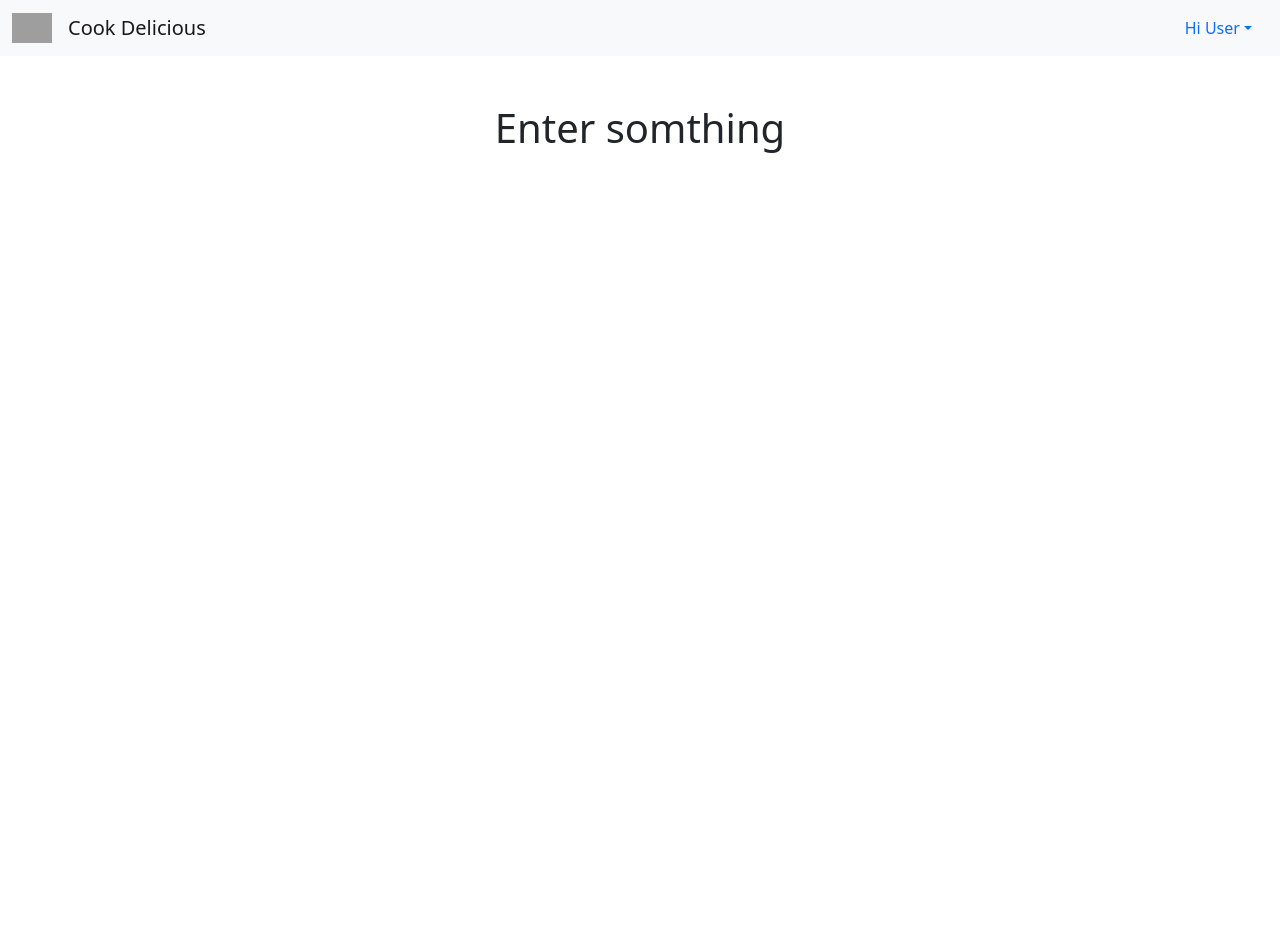
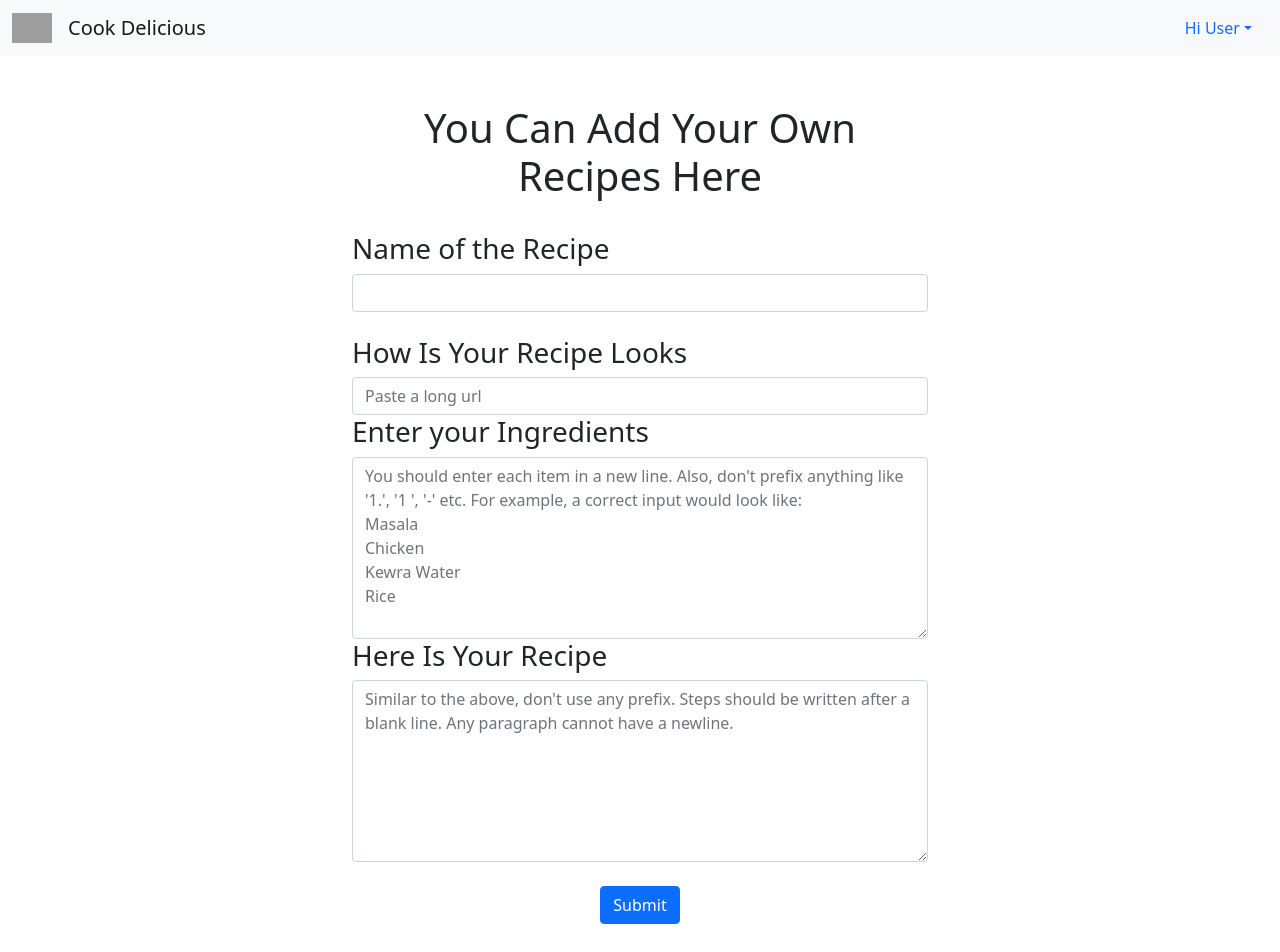
Before and after one commit to nehamahatha/frontend-cook-delicious, a React (Create React App) app: page /add-recipe in a window 1280 px wide. Shown: the top 952 px of the page. Before the commit the page ends 800 px from the top, so only its background shows below. Built offline with nearby package versions, Linux system fonts and the light colour scheme; grey boxes are pictures that could not be loaded.

Commit message:
task is done

```diff
--- a/src/addRecipe.js
+++ b/src/addRecipe.js
@@ -1,15 +1,106 @@
-import React from "react";
+import React  from "react";
 
 class AddRecipe extends React.Component {
 	constructor(props){
 		super(props);
 
+		const in_msg = "You should enter each item in a new line. Also, don't prefix anything like '1.', '1 ', '-' etc. For example, a correct input would look like:\nMasala\nChicken\nKewra Water\nRice";
+
+		const st_msg = "Similar to the above, don't use any prefix. Steps should be written after a blank line. Any paragraph cannot have a newline."
+
+		this.state = {
+			name: "",
+			ingredients: "",
+			image: "",
+			steps: "",
+			in_msg: in_msg,
+			st_msg: st_msg
+		};
 	}
+
+	onSubmit = async (e) => {
+		e.preventDefault();
+		if(!this.state.name || this.state.ingredients.length == 0 || this.state.steps.length==0){
+			alert("please fill all the required field");
+			return ;
+		}
+
+		const recipe_data = {
+			name: this.state.name,
+			image: this.state.image,
+			ingredients: this.state.ingredients.split('\n').filter(e=>e),
+			steps: this.state.steps.split('\n').filter(e=>e).map(c => ({content: c})),
+		};
+
+		const res = await fetch(`http://localhost:5000/add-recipe`, {
+     	method: "POST",
+     	headers: {
+       	"Content-Type": "application/json",
+     	},
+     	body: JSON.stringify(recipe_data),
+   	})
+   	.catch(error => {
+     	window.alert(error);
+     	return;
+   	});
+
+	}
+
+	// async componentDidMount() {
+	// 	const res = await fetch(`http://localhost:5000/addrecipe/`, {
+ //     	method: "POST",
+ //     	headers: {
+ //       	"Content-Type": "application/json",
+ //     	},
+ //   	})
+ //   	.catch(error => {
+ //     	window.alert(error);
+ //     	return;
+ //   	});
+ //  }
 	render(){
 		return(
 			<div class="container mt-5" style={{width: "600px", paddingBottom: "300px"}}>
-				<h1 class="text-center">Enter somthing</h1>
+				<h1 class="text-center">You Can Add Your Own Recipes Here</h1><br/>
+			   	<h3>Name of the Recipe</h3>
+			   	<input
+				   	type="text"
+				   	class="form-control"
+				   	value={this.state.name}
+				   	onChange={ e => this.setState({ name: e.target.value})}
+			   	/>
+			   <br/>
+			   <h3>How Is Your Recipe Looks</h3>
+			   <input
+			   		type="text"
+			   		class="form-control main-input"
+			   	 	name="url"
+			   	 	value={this.state.image}
+			   	 	onChange ={ e => this.setState({image: e.target.value})}
+			   	 	placeholder="Paste a long url"
+			   	/>
+			   	<h3>Enter your Ingredients</h3>
+    			<textarea
+    				rows={7}
+    				class="form-control"
+    			 	value={this.state.ingredients}
+    			 	onChange={e => this.setState({ingredients: e.target.value})}
+    			 	placeholder={this.state.in_msg}
+    		 	/>
+    			<h3>Here Is Your Recipe</h3>
+    			<textarea
+    				rows={7}
+    				class="form-control"
+    			  value ={this.state.steps}
+    			  onChange={e => this.setState({steps: e.target.value})}
+    			  placeholder={this.state.st_msg}
+    		 	/>
+    		 	<br/>
+    		 	<div class="d-flex align-items-center justify-content-center">
+		  			<button onClick={this.onSubmit} class="btn btn-primary">Submit</button>
+		  		</div>
 			</div>
+
 		);
 	}
 }
--- a/src/recipe.js
+++ b/src/recipe.js
@@ -9,6 +9,7 @@ class Recipe extends React.Component {
 	constructor(props) {
 		super(props);
 		this.state = {
+			name:"",
 			image: '',
 			ingredients: [],
 			steps: []
@@ -28,8 +29,9 @@ class Recipe extends React.Component {
      	return;
    	});
    	const recipe_data = await res.json();
-   	console.log(recipe_data);
+   	// console.log(recipe_data);
    	this.setState({
+   		name:recipe_data.name,
    		image: recipe_data.image,
    		ingredients: recipe_data.ingredients,
    		steps: recipe_data.steps
@@ -41,7 +43,7 @@ class Recipe extends React.Component {
 		// const { ingredients, steps, image } = this.state;
 		return (
 			<div class="container mt-5" style={{width: "600px", paddingBottom: "300px"}}>
-				<h1 class="text-center">Here is your Biryani!</h1>
+				<h1 class="text-center">Here is your {this.state.name}</h1>
 				<img width={500} height={300} src={`${this.state.image}`}/>
 				<h3>Ingredients</h3>
 				<ul>
@@ -49,7 +51,7 @@ class Recipe extends React.Component {
 						return <li>{e}</li>;
 					})}
 				</ul>
-				<h3>Steps for your biryani!</h3>
+				<h3>Steps for your {this.state.name}</h3>
 				<ol>
 					{this.state.steps.map(e => {
 						return (
--- a/src/recipeList.js
+++ b/src/recipeList.js
@@ -1,8 +1,35 @@
 import React, {useState} from "react";
 
-function RecipeList() {
+class RecipeList extends React.Component {
+	constructor(props) {
+		super(props);
+		this.state = {
+			recipeList:[]
+		};
 
-	return (
+	}
+
+
+	async componentDidMount() {
+		const res = await fetch(`http://localhost:5000/recipe/`, {
+     	method: "GET",
+     	headers: {
+       	"Content-Type": "application/json",
+     	},
+     })
+   	.catch(error => {
+     	window.alert(error);
+     	return;
+   	});
+   	const recipeList = await res.json();
+   	// console.log(recipeList);
+   	this.setState({
+   		recipeList:recipeList
+   	});
+
+	}
+	render(){
+		return(
 			<div class="container mt-5" style={{width: "600px"}}>
 				<h1 class="text-center">What you want to cook?</h1>
 				<form class="form-inline my-2 my-lg-0">
@@ -10,9 +37,9 @@ function RecipeList() {
 						<div class="col-10">
   						<input class="form-control mr-sm-2" type="search" placeholder="Search" aria-label="Search" id="dropdownMenuButton1"/>
   						<ul style={{width: "33%"}} class="dropdown-menu show" aria-labelledby="dropdownMenuButton1">
-					    <li><a class="dropdown-item" href="/recipe/62f4496c785e3b1508d69385">Chicken Hyderabadi Biryani</a></li>
-					    <li><a class="dropdown-item" href="/recipe/paneer">Paneer Butter Masala</a></li>
-					    <li><a class="dropdown-item" href="/recipe/dosa">Mysore Masala Dosa</a></li>
+					    	{this.state.recipeList.map(e => {
+					  			return <li><a class="dropdown-item" href={`/recipe/${e._id}`}>	{e.name} </a></li>
+					  		})}
 					  	</ul>
    					</div>
     				<div class="col-2">
@@ -23,5 +50,7 @@ function RecipeList() {
   		</div>
 		);
 	}
+}
+
 
 export default RecipeList;
```
Lines whose indentation alone changed are shown as unchanged.
